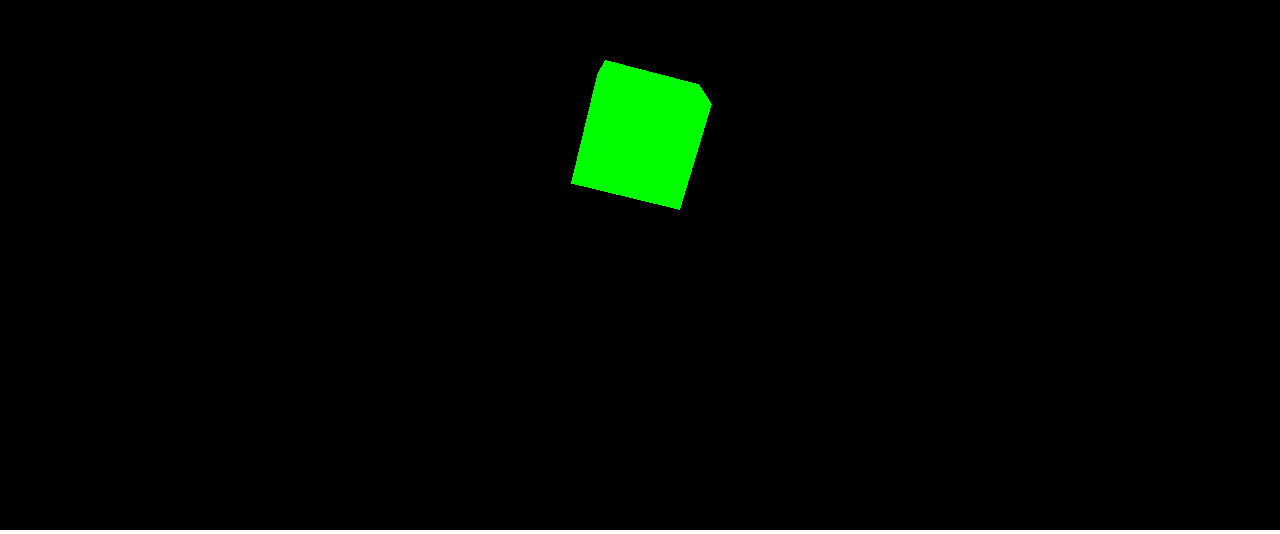
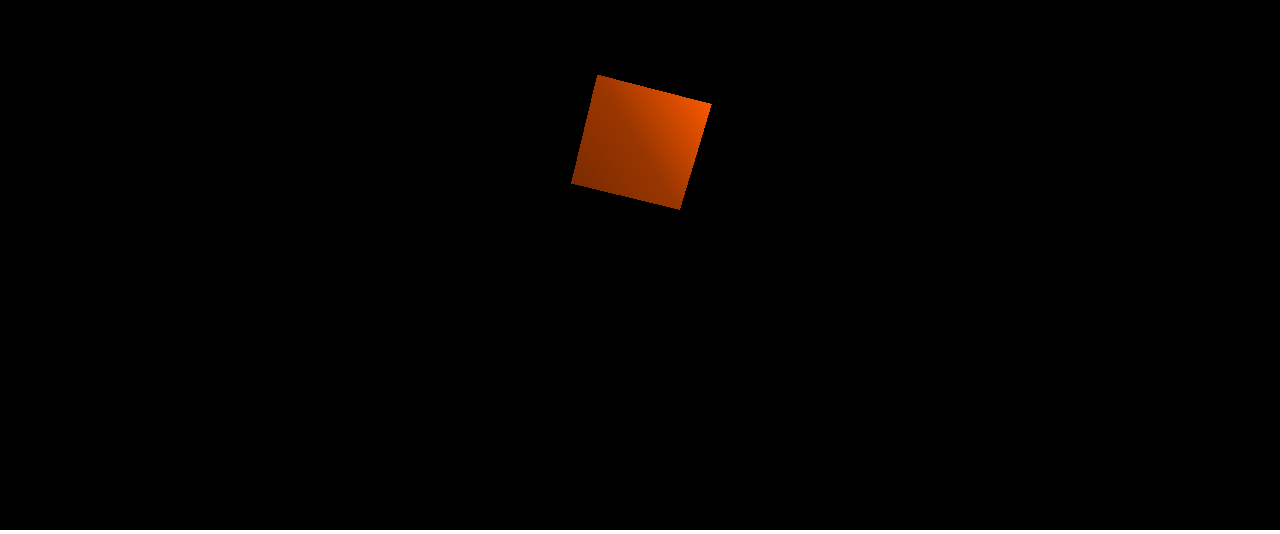
Before and after one commit to iankinney/IanSWE447, a plain HTML site: page Final Project/DiceGame.html in a window 1280 px wide. Shown: the part 270-804 px from the top of the page. Drawn offline with Linux system fonts and the light colour scheme; files whose address does not match are found by name.

Commit message:
Update DiceGame.html

```diff
--- a/Final Project/DiceGame.html
+++ b/Final Project/DiceGame.html
@@ -17,30 +17,30 @@
 			renderer.setSize( window.innerWidth, window.innerHeight );
 			document.body.appendChild( renderer.domElement );
 
-			var geometry = new THREE.BoxGeometry( 1, 1, 1 );
-			var material = new THREE.MeshBasicMaterial( { color: 0x00ff00 } );
+			var geometry = new THREE.BoxGeometry( 20, 20, 20);
+			var material = new THREE.MeshLambertMaterial( { color: 0xfd59d7 } );
 			var cube = new THREE.Mesh( geometry, material );
 			scene.add( cube );
 
-			/* we need to add a light so we can see our cube - its almost
-			as if we're turning on a lightbulb within the room */
-			var light = new THREE.PointLight(0xFFFF00);
-			/* position the light so it shines on the cube (x, y, z) */
-			light.position.set(10, 0, 25);
-			scene.add(light);
+			camera.position.z = 100;
 
-			camera.position.z = 5;
+			var light = new THREE.PointLight( 0xFFFF00 );
+			light.position.set( 10, 0, 25 );
+			scene.add( light );
+
+
 
 			var render = function () {
-				requestAnimationFrame( render );
+  				requestAnimationFrame( render );
 
-				cube.rotation.x += 0.1;
-				cube.rotation.y += 0.1;
+  				cube.rotation.x += 0.1;
+  				cube.rotation.y += 0.1;
+  				camera.updateProjectionMatrix();
 
-				renderer.render(scene, camera);
+  				renderer.render(scene, camera);
 			};
 
-			render();
+		render();
 		</script>
 	</body>
 </html>
```
